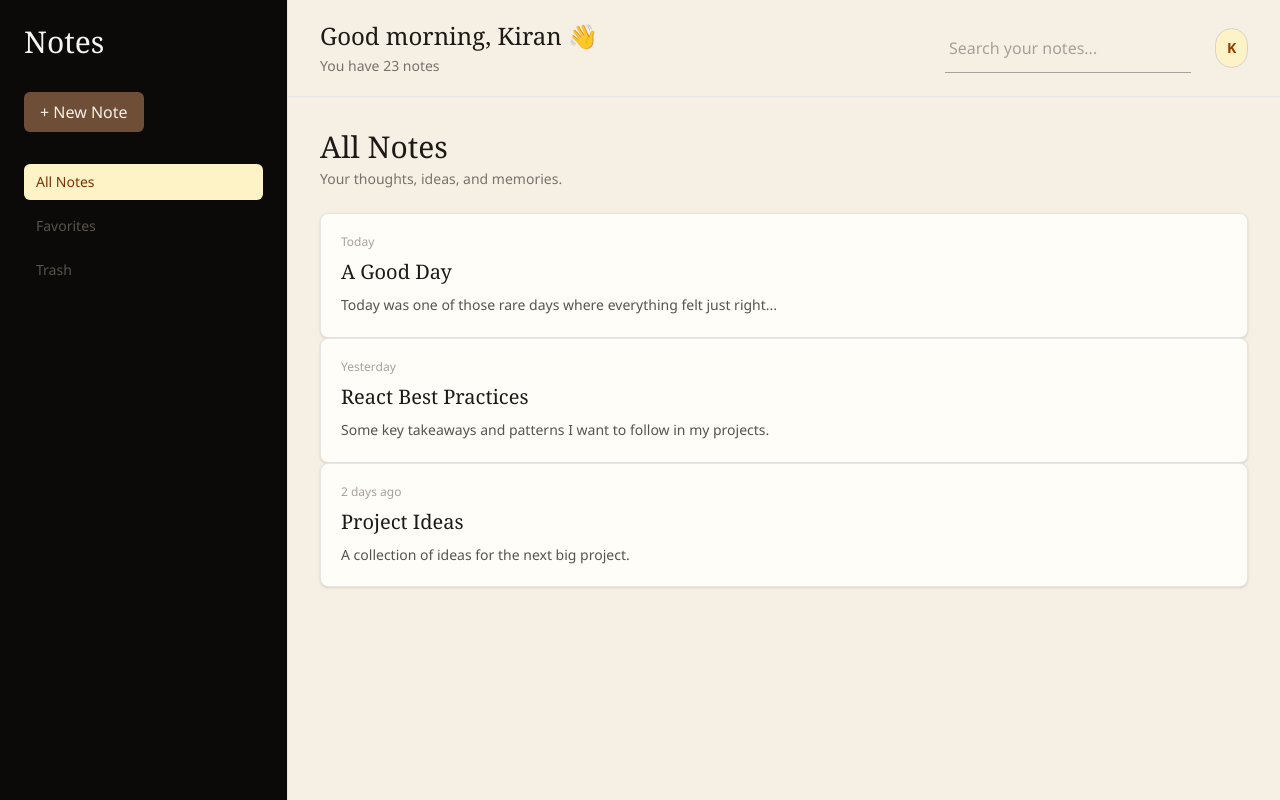
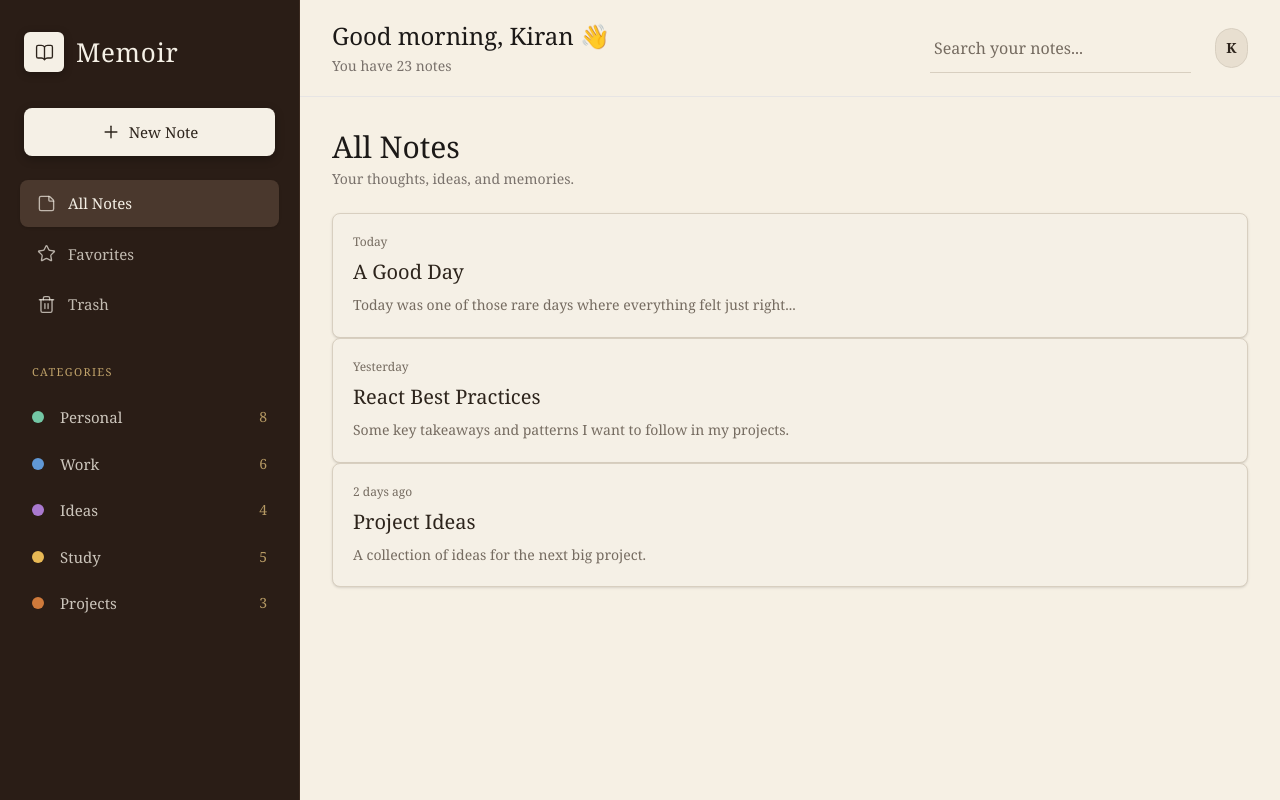
Before and after one commit to krn-sm/notes-app, a React (Vite) app in the folder frontend/: page / in a window 1280 px wide. Built offline with nearby package versions, Linux system fonts and the light colour scheme.

Commit message:
Sidebar Design alteration

```diff
--- a/frontend/package.json
+++ b/frontend/package.json
@@ -11,6 +11,7 @@
   },
   "dependencies": {
     "@tailwindcss/vite": "^4.3.3",
+    "lucide-react": "^1.34.0",
     "react": "^19.2.8",
     "react-dom": "^19.2.8",
     "react-router-dom": "^7.18.2",
--- a/frontend/src/components/atoms/Avatar.tsx
+++ b/frontend/src/components/atoms/Avatar.tsx
@@ -27,11 +27,11 @@ const Avatar = ({
         overflow-hidden
         rounded-full
         border
-        border-stone-300
-        bg-amber-100
+        border-line
+        bg-paper-dark
         text-sm
         font-semibold
-        text-amber-800
+        text-ink
         ${className}
       `}
     >
--- a/frontend/src/components/atoms/Badge.tsx
+++ b/frontend/src/components/atoms/Badge.tsx
@@ -11,13 +11,13 @@ const Badge = ({ children, className = "" }: BadgeProps) => {
         items-center
         rounded-full
         border
-        border-stone-300
-        bg-stone-100
+        border-line
+        bg-paper-dark
         px-3
         py-1
         text-xs
         font-medium
-        text-stone-600
+        text-ink-muted
         ${className}
       `}
     >
--- a/frontend/src/components/atoms/Button.tsx
+++ b/frontend/src/components/atoms/Button.tsx
@@ -1,8 +1,10 @@
 type ButtonProps = {
-    children: React.ReactNode;
+  children: React.ReactNode
   type?: "button" | "submit" | "reset"
   onClick?: () => void
   disabled?: boolean
+  variant?: "primary" | "secondary"
+  className?: string
 }
 
 const Button = ({
@@ -10,27 +12,39 @@ const Button = ({
   type = "button",
   onClick,
   disabled = false,
+  variant = "primary",
+  className = "",
 }: ButtonProps) => {
-    return(
+  const variants = {
+    primary: `
+      bg-paper
+      text-ink
+      hover:bg-paper-dark
+    `,
+    secondary: `
+      bg-leather-light
+      text-paper
+      hover:bg-[#3b2a20]
+    `,
+  }
+
+  return (
     <button
       type={type}
       onClick={onClick}
       disabled={disabled}
-            className="
+      className={`
         inline-flex
         items-center
         justify-center
-                rounded-md
-                bg-leather
-                px-4
-                py-2
         font-medium
-                text-paper
-                transition
-                hover:bg-leather-dark
+        transition-all
+        duration-200
         disabled:cursor-not-allowed
         disabled:opacity-50
-            "
+        ${variants[variant]}
+        ${className}
+      `}
     >
       {children}
     </button>
--- a/frontend/src/components/atoms/Input.tsx
+++ b/frontend/src/components/atoms/Input.tsx
@@ -1,23 +1,24 @@
 type InputProps = React.InputHTMLAttributes<HTMLInputElement>
 
 const Input = ({ className = "", ...props }: InputProps) => {
-    return (
-        <input
-        className={`
+  return (
+    <input
+      className={`
         w-full
         border-b
-        border-stone-400
+        border-line
         bg-transparent
         px-1
         py-3
-        text-stone-800
+        text-ink
         outline-none
-        placeholder:text-stone-400
-        focus:border-amber-700
+        placeholder:text-ink-muted
+        focus:border-gold
         ${className}
-        `}
+      `}
       {...props}
     />
-    )
+  )
 }
+
 export default Input
--- a/frontend/src/components/atoms/Spinner.tsx
+++ b/frontend/src/components/atoms/Spinner.tsx
@@ -12,8 +12,8 @@ const Spinner = ({ className = "" }: SpinnerProps) => {
         animate-spin
         rounded-full
         border-2
-        border-stone-300
-        border-t-amber-700
+        border-line
+        border-t-gold
         ${className}
       `}
     />
--- a/frontend/src/components/molecules/NavItem.tsx
+++ b/frontend/src/components/molecules/NavItem.tsx
@@ -3,30 +3,68 @@ import { NavLink } from "react-router-dom"
 type NavItemProps = {
   to: string
   children: React.ReactNode
+  icon?: React.ReactNode
+  end?: boolean
 }
 
-const NavItem = ({ to, children }: NavItemProps) => {
+const NavItem = ({
+  to,
+  children,
+  icon,
+  end = false,
+}: NavItemProps) => {
   return (
     <NavLink
       to={to}
+      end={end}
       className={({ isActive }) =>
         `
+          group
           flex
           items-center
-          rounded-md
-          px-3
-          py-2
-          text-sm
-          transition
+          gap-3
+          rounded-lg
+          px-4
+          py-3
+          text-[15px]
+          transition-all
+          duration-200
+
           ${
             isActive
-              ? "bg-amber-100 text-amber-900"
-              : "text-stone-600 hover:bg-stone-100 hover:text-stone-900"
+              ? `
+                bg-[#4a382d]
+                text-paper
+                shadow-sm
+              `
+              : `
+                text-paper/75
+                hover:bg-[#3b2b22]
+                hover:text-paper
+              `
           }
         `
       }
     >
-      {children}
+      {icon && (
+        <span
+          className="
+            flex
+            h-5
+            w-5
+            shrink-0
+            items-center
+            justify-center
+            text-paper/70
+            transition-colors
+            group-hover:text-paper
+          "
+        >
+          {icon}
+        </span>
+      )}
+
+      <span>{children}</span>
     </NavLink>
   )
 }
--- a/frontend/src/components/molecules/NoteCard.tsx
+++ b/frontend/src/components/molecules/NoteCard.tsx
@@ -10,16 +10,28 @@ const NoteCard = ({
   date,
 }: NoteCardProps) => {
   return (
-    <article className="rounded-lg border border-stone-200 bg-[#fffdf8] p-5 shadow-sm">
-      <p className="text-xs text-stone-400">
+    <article
+      className="
+        rounded-lg
+        border
+        border-line
+        bg-paper
+        p-5
+        shadow-sm
+        transition
+        hover:-translate-y-1
+        hover:shadow-md
+      "
+    >
+      <p className="text-xs text-ink-muted">
         {date}
       </p>
 
-      <h2 className="mt-2 font-serif text-xl text-stone-900">
+      <h2 className="mt-2 font-serif text-xl text-ink">
         {title}
       </h2>
 
-      <p className="mt-2 text-sm leading-relaxed text-stone-600">
+      <p className="mt-2 text-sm leading-relaxed text-ink-muted">
         {preview}
       </p>
     </article>
--- a/frontend/src/components/organisms/SideBar.tsx
+++ b/frontend/src/components/organisms/SideBar.tsx
@@ -1,32 +1,242 @@
+import {
+  BookOpen,
+  Plus,
+  Star,
+  StickyNote,
+  Trash2,
+} from "lucide-react"
+
 import Button from "../atoms/Button"
 import NavItem from "../molecules/NavItem"
 
+const categories = [
+  {
+    name: "Personal",
+    count: 8,
+    color: "bg-[#73c7a5]",
+    path: "/category/personal",
+  },
+  {
+    name: "Work",
+    count: 6,
+    color: "bg-[#6098d6]",
+    path: "/category/work",
+  },
+  {
+    name: "Ideas",
+    count: 4,
+    color: "bg-[#a979cf]",
+    path: "/category/ideas",
+  },
+  {
+    name: "Study",
+    count: 5,
+    color: "bg-[#e8b955]",
+    path: "/category/study",
+  },
+  {
+    name: "Projects",
+    count: 3,
+    color: "bg-[#cf7a3b]",
+    path: "/category/projects",
+  },
+]
+
 const Sidebar = () => {
   return (
-    <aside className="flex min-h-screen w-72 flex-col border-r border-stone-200 bg-stone-950 p-6">
-      <h1 className="font-serif text-3xl text-stone-100">
-        Notes
+    <aside
+      className="
+        flex
+        min-h-screen
+        w-[300px]
+        shrink-0
+        flex-col
+        border-r
+        border-[#3b2a20]
+        bg-[#2a1d16]
+        px-5
+        py-8
+      "
+    >
+      {/* Brand */}
+
+      <div className="flex items-center gap-3 px-1">
+        <div
+          className="
+            flex
+            h-10
+            w-10
+            items-center
+            justify-center
+            rounded-md
+            bg-paper
+            text-ink
+            shadow-[0_2px_8px_rgba(0,0,0,0.25)]
+          "
+        >
+          <BookOpen
+            size={19}
+            strokeWidth={1.7}
+          />
+        </div>
+
+        <h1
+          className="
+            text-[26px]
+            font-medium
+            tracking-wide
+            text-paper
+          "
+        >
+          Memoir
         </h1>
+      </div>
 
-      <div className="mt-8">
-        <Button>
-          + New Note
+
+      {/* New Note */}
+
+      <div className="mt-9 px-1">
+        <Button
+          className="
+            h-12
+            w-full
+            gap-2
+            rounded-lg
+            bg-[#f1d49b]
+            px-4
+            text-[15px]
+            font-medium
+            text-ink
+            shadow-[0_3px_10px_rgba(0,0,0,0.28)]
+            hover:bg-[#f6ddb0]
+            active:scale-[0.99]
+          "
+        >
+          <Plus
+            size={20}
+            strokeWidth={1.7}
+          />
+
+          <span>New Note</span>
         </Button>
       </div>
 
-     <nav className="mt-8 space-y-2">
-  <NavItem to="/">
+
+      {/* Navigation */}
+
+      <nav className="mt-6 space-y-1">
+        <NavItem
+          to="/"
+          end
+          icon={
+            <StickyNote
+              size={19}
+              strokeWidth={1.7}
+            />
+          }
+        >
           All Notes
         </NavItem>
 
-  <NavItem to="/favorites">
+        <NavItem
+          to="/favorites"
+          icon={
+            <Star
+              size={19}
+              strokeWidth={1.7}
+            />
+          }
+        >
           Favorites
         </NavItem>
 
-  <NavItem to="/trash">
+        <NavItem
+          to="/trash"
+          icon={
+            <Trash2
+              size={19}
+              strokeWidth={1.7}
+            />
+          }
+        >
           Trash
         </NavItem>
       </nav>
+
+
+      {/* Categories */}
+
+      <section className="mt-9">
+        <p
+          className="
+            px-3
+            text-[11px]
+            font-medium
+            uppercase
+            tracking-[0.12em]
+            text-gold-light/80
+          "
+        >
+          Categories
+        </p>
+
+        <div className="mt-4 space-y-1">
+          {categories.map((category) => (
+            <button
+              key={category.name}
+              type="button"
+              className="
+                group
+                flex
+                w-full
+                items-center
+                justify-between
+                rounded-lg
+                px-3
+                py-2.5
+                text-left
+                text-[15px]
+                text-paper/80
+                transition-all
+                duration-200
+                hover:bg-[#3b2b22]
+                hover:text-paper
+                active:scale-[0.99]
+              "
+            >
+              <div className="flex items-center gap-4">
+                <span
+                  className={`
+                    h-3
+                    w-3
+                    shrink-0
+                    rounded-full
+                    ${category.color}
+                    transition-transform
+                    duration-200
+                    group-hover:scale-110
+                  `}
+                />
+
+                <span>
+                  {category.name}
+                </span>
+              </div>
+
+              <span
+                className="
+                  text-sm
+                  text-gold-light/75
+                  transition-colors
+                  group-hover:text-gold-light
+                "
+              >
+                {category.count}
+              </span>
+            </button>
+          ))}
+        </div>
+      </section>
     </aside>
   )
 }
--- a/frontend/src/index.css
+++ b/frontend/src/index.css
@@ -1,4 +1,4 @@
-@import "tailwindcss";
+/* @import "tailwindcss";
 
 @theme {
   --color-ink: #1f1b16;
@@ -23,4 +23,40 @@ body {
   background: var(--color-paper);
   color: var(--color-ink);
   font-family: var(--font-body);
+} */
+
+@import "tailwindcss";
+
+@theme {
+  --color-paper: #f5f0e6;
+  --color-paper-dark: #e8dfd0;
+
+  --color-ink: #2d241c;
+  --color-ink-muted: #756b60;
+
+  --color-leather: #2a1d16;
+  --color-leather-light: #45342a;
+
+  --color-gold: #c8954b;
+  --color-gold-light: #e6c47f;
+
+  --color-line: #d8cfc0;
 }
+
+html {
+  background-color: var(--color-paper);
+}
+
+body {
+  margin: 0;
+  min-width: 320px;
+  min-height: 100vh;
+
+  background-color: var(--color-paper);
+  color: var(--color-ink);
+
+  font-family:
+    Georgia,
+    "Times New Roman",
+    serif;
+}
```
Also changed, not shown: frontend/src/assets/logo.png (added), 1 other file (tests, documents, lock files or other folders). Lines whose indentation alone changed are shown as unchanged.
